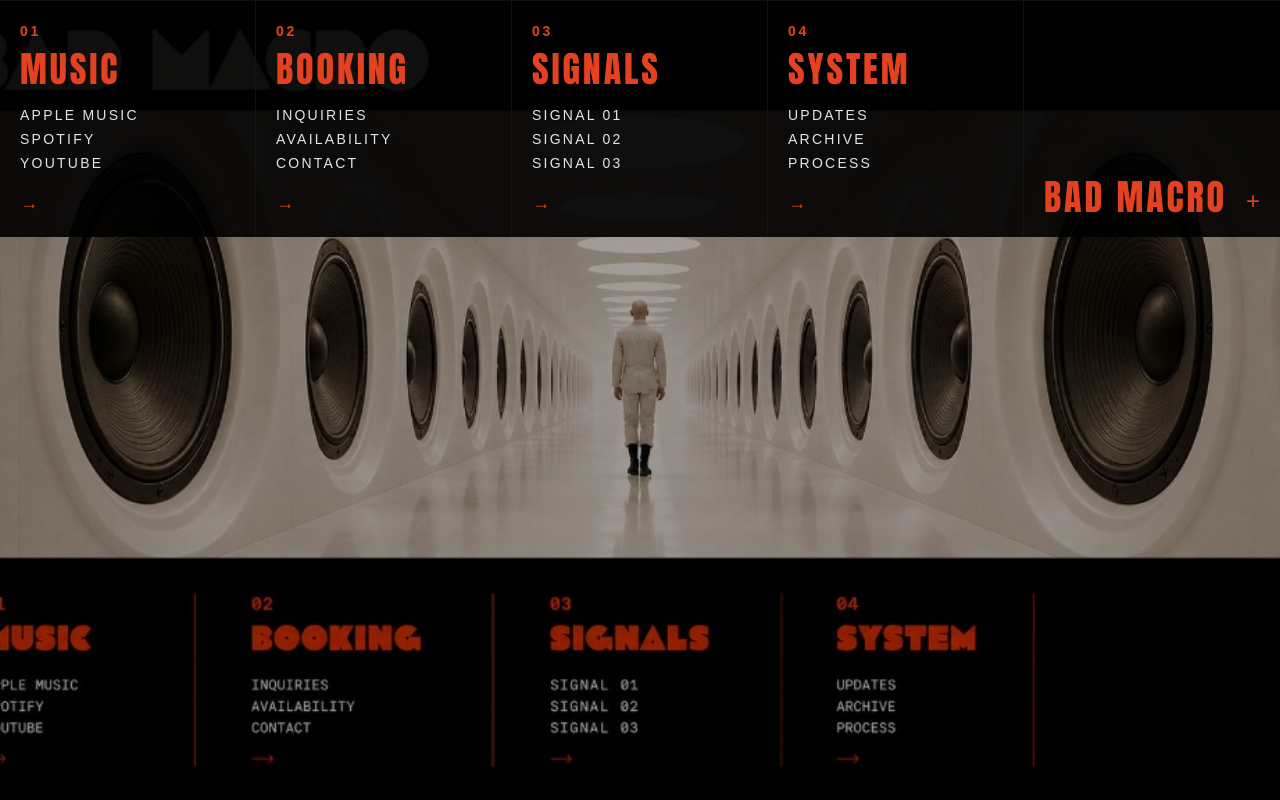
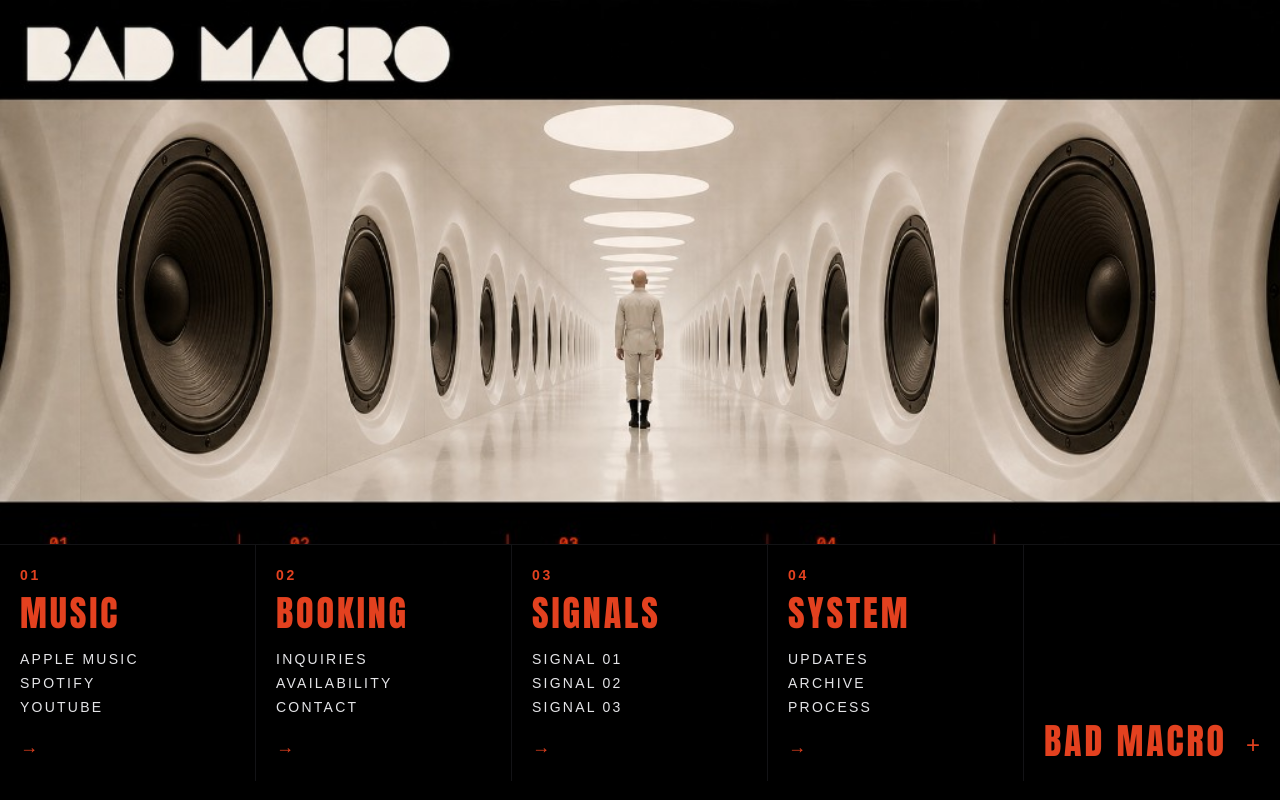
Before and after one commit to stefankarlpintaric/badmacro, a Next.js app: page / in a window 1280 px wide. Built offline with nearby package versions, Linux system fonts and the light colour scheme.

Commit message:
Separate hero and menu into top and bottom zones.
Keep the top area as image-only with preserved in-image typography and move the interactive menu into a dedicated lower section beneath the hero.

Co-authored-by: Cursor <cursoragent@cursor.com>

```diff
--- a/app/page.tsx
+++ b/app/page.tsx
@@ -4,31 +4,30 @@ import { sections } from "./siteMap";
 
 export default function Home() {
   return (
-    <main className="relative min-h-screen overflow-hidden bg-black text-paper">
+    <main className="min-h-screen bg-black text-paper">
+      <section className="relative h-[68vh] min-h-[420px] w-full overflow-hidden">
+        <Link
+          href="/"
+          aria-label="Go to Bad Macro home"
+          className="absolute left-[1.8%] top-[1.2%] z-20 block h-[16%] w-[38%] max-h-[98px] max-w-[420px] cursor-pointer focus-visible:outline focus-visible:outline-2 focus-visible:outline-offset-2 focus-visible:outline-signal"
+        >
+          <span className="sr-only">Bad Macro Home</span>
+        </Link>
+
         <Image
           src="/badmacro-background.png"
           alt="Bad Macro cinematic corridor background"
           fill
           priority
-        className="object-cover object-center"
+          className="object-cover object-top"
         />
+      </section>
 
-      <div className="absolute inset-0 bg-black/35" />
-
-      <div className="relative flex min-h-screen flex-col justify-between">
-        <Link
-          href="/"
-          aria-label="Go to Bad Macro home"
-          className="absolute left-[1.8%] top-[1.2%] z-20 block h-[11.5%] w-[36%] max-h-[92px] max-w-[390px] cursor-pointer focus-visible:outline focus-visible:outline-2 focus-visible:outline-offset-2 focus-visible:outline-signal"
-        >
-          <span className="sr-only">Bad Macro Home</span>
-        </Link>
-
-        <section className="grid grid-cols-1 border-t border-zinc-900/70 bg-black/90 md:grid-cols-5">
+      <section className="grid grid-cols-1 border-t border-zinc-900/80 bg-black md:grid-cols-5">
         {sections.map((section) => (
           <article
             key={section.id}
-              className="border-b border-zinc-900/70 p-5 last:border-b-0 md:border-b-0 md:border-r"
+            className="border-b border-zinc-900/80 p-5 last:border-b-0 md:border-b-0 md:border-r"
           >
             <p className="mb-2 text-sm font-semibold tracking-[0.2em] text-signal">
               {section.id}
@@ -61,7 +60,6 @@ export default function Home() {
           <span className="text-2xl text-signal">+</span>
         </article>
       </section>
-      </div>
     </main>
   );
 }
```
Lines whose indentation alone changed are shown as unchanged.
